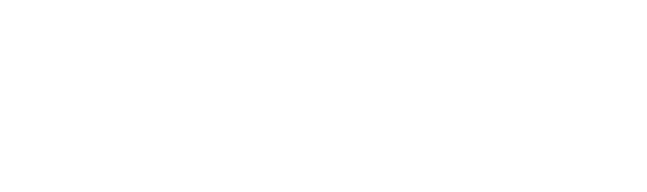
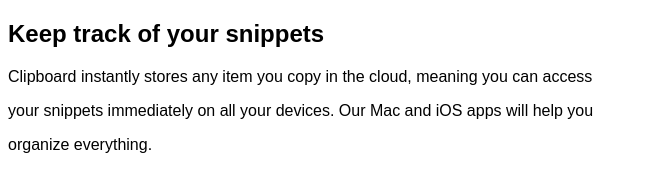
Before and after one commit to Daniel-Charles-J/clipboard-landing-page, a plain HTML site: page index.html in a window 1280 px wide. Shown: the whole page, without its empty margins (0-647 px from the left). Drawn offline with Linux system fonts and the light colour scheme; a web font is replaced by a local one.

Commit message:
section one completed

```diff
--- a/index.html
+++ b/index.html
@@ -9,6 +9,13 @@
     <link rel="stylesheet" href="https://cdnjs.cloudflare.com/ajax/libs/font-awesome/6.0.0/css/all.min.css">
 </head>
 <body>
-
+    <main class="main">
+        <section class="sec1">
+            <h2>Keep track of your snippets</h2>
+            <p>Clipboard instantly stores any item you copy in the cloud, meaning you can access</p>
+            <p>your snippets immediately on all your devices. Our Mac and iOS apps will help you</p>
+            <p>organize everything.</p>
+          </section>
+    </main>
 </body>
 </html>
```
